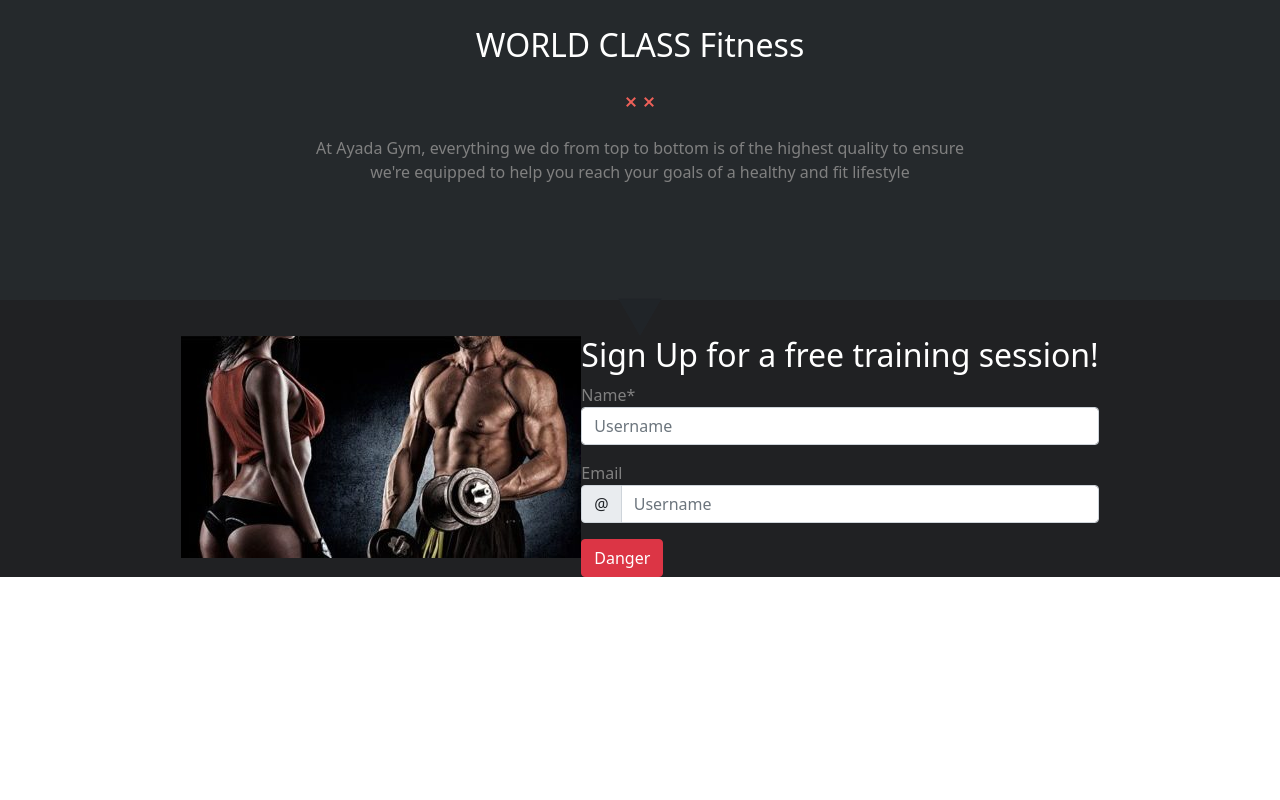
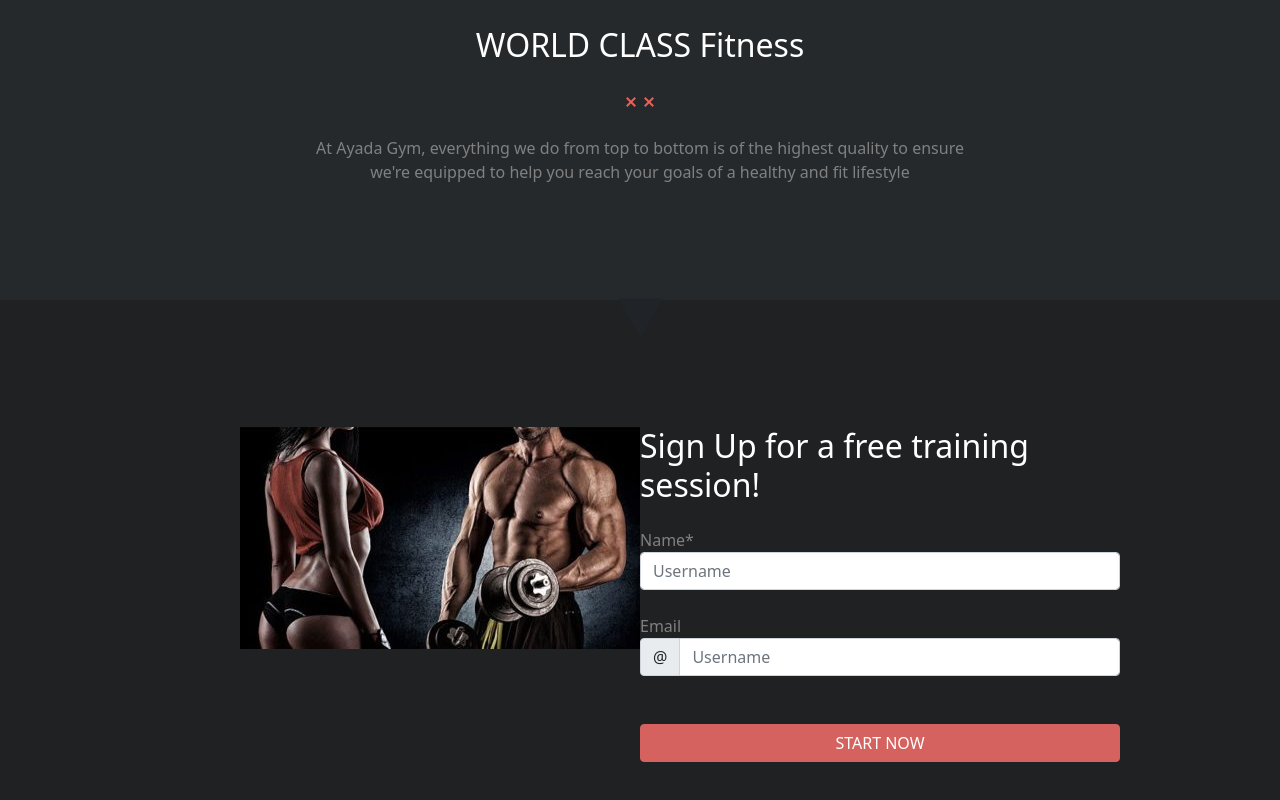
Before and after one commit to Selenejpg/proj-html-vuejs, a Vue app: page / in a window 1280 px wide. Shown: the part 794-1594 px from the top of the page. Before the commit the page ends 1371 px from the top, so only its background shows below. Built offline with nearby package versions, Linux system fonts and the light colour scheme.

Commit message:
Seconda sezione completata

```diff
--- a/src/components/partials/SecondaSezione.vue
+++ b/src/components/partials/SecondaSezione.vue
@@ -3,22 +3,22 @@
   <div class="d-flex justify-content-center">
       <img class="margin-polygon" src="../../assets/img/Polygon 1.png" alt="">
   </div>
-  <div class="d-flex justify-content-center">
+  <div class="d-flex padding justify-content-evenly marginphoto">
     <div class="">
       <img src="../../assets/img/home_img-compressor-400x222.jpg" alt="">
     </div>
-    <div class="margin-left">
-      <h2 class="">Sign Up for a free training session!</h2>
-      <span class="gray">Name*</span>
-      <div class="input-group mb-3">
+    <div class="margin-right">
+      <h2 class="mb-4">Sign Up for a free training session!</h2>
+      <span class="gray padding-input">Name*</span>
+      <div class="input-group mb-4">
         <input type="text" class="form-control" placeholder="Username" aria-label="Username" aria-describedby="basic-addon1">
       </div>
-      <span class="gray">Email</span>
-      <div class="input-group mb-3">
+      <span class="gray padding-input">Email</span>
+      <div class="input-group mb-5">
         <span class="input-group-text" id="basic-addon1">@</span>
         <input type="text" class="form-control" placeholder="Username" aria-label="Username" aria-describedby="basic-addon1">
       </div>
-      <button type="button" class="btn btn-danger">Danger</button>
+      <button type="button" class="btn w-custom btn-danger">START NOW</button>
     </div>
   </div>
 </div>
@@ -33,6 +33,8 @@ export default {
 </script>
 
 <style scoped lang="scss">
+@import "../style/variabili.scss";
+
   .margin-polygon{
     margin-top: -2px
   }
@@ -44,4 +46,28 @@ export default {
   .bg-color{
     background-color: #202123;
   }
+
+  .marginphoto{
+    margin-left: 240px;
+  }
+
+  .margin-right{
+    margin-right: 160px;
+  }
+
+  .padding {
+    padding-top: 90px;
+    padding-bottom: 110px;
+  }
+
+  .w-custom {
+    width: 100%;
+    background-color: $chestnutrose;
+    border-color: $chestnutrose;
+  }
+
+  .btn:hover{
+    background-color: $chestrosevibrant;
+    border-color: $chestrosevibrant;
+  }
 </style>
```
Also changed, not shown: src/assets/img/Polygon 1.png.
